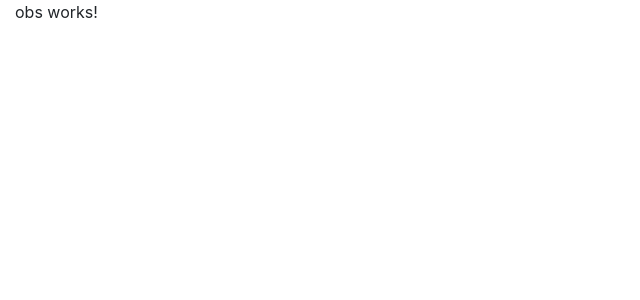
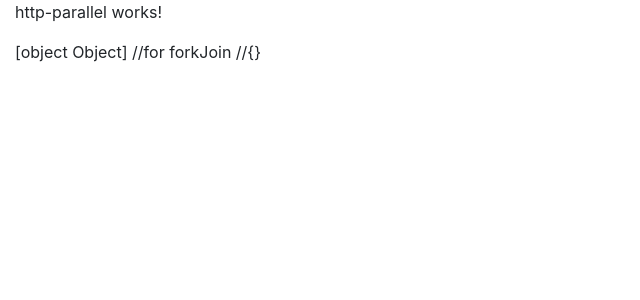
Before and after one commit to olaekdahl/angular-demos, an Angular app in the folder demo-app/: page /checkout in a window 1280 px wide. Shown: the top 300 px of the page, without its empty margins (0-640 px from the left). Built offline with nearby package versions, Linux system fonts and the light colour scheme; no server answers.

Commit message:
forkJoin demo

```diff
--- a/demo-app/src/app/app.component.html
+++ b/demo-app/src/app/app.component.html
@@ -9,8 +9,8 @@
     <!-- <app-di-demo></app-di-demo> -->
     <!-- <app-super-basic-http></app-super-basic-http> -->
     <!-- <app-httpbasic></app-httpbasic> -->
-    <app-obs></app-obs>
-    <!-- <app-http-parallel></app-http-parallel> -->
+    <!-- <app-obs></app-obs> -->
+    <app-http-parallel></app-http-parallel>
     <!-- <app-pipes></app-pipes> -->
 
     <!-- <nav class="navbar navbar-expand navbar-light bg-light">
--- a/demo-app/src/app/demos/http-parallel/http-parallel.component.html
+++ b/demo-app/src/app/demos/http-parallel/http-parallel.component.html
@@ -3,3 +3,6 @@
 </p>
 
 {{ data }}
+
+//for forkJoin
+//{{ data | json  }}
--- a/demo-app/src/app/demos/http-parallel/http-parallel.component.ts
+++ b/demo-app/src/app/demos/http-parallel/http-parallel.component.ts
@@ -22,8 +22,8 @@ export class HttpParallelComponent implements OnInit {
     this.personData = this.http.get(this.personURL);
     this.planetData = this.http.get(this.planetURL);
     zip(this.personData, this.planetData).subscribe(([person, planet]) => {
-      this.data = JSON.stringify(person);
-      this.data += JSON.stringify(planet);
+      this.data = person;
+      this.data += planet;
       //console.log(person);
       // console.log(planet);
     });
```
